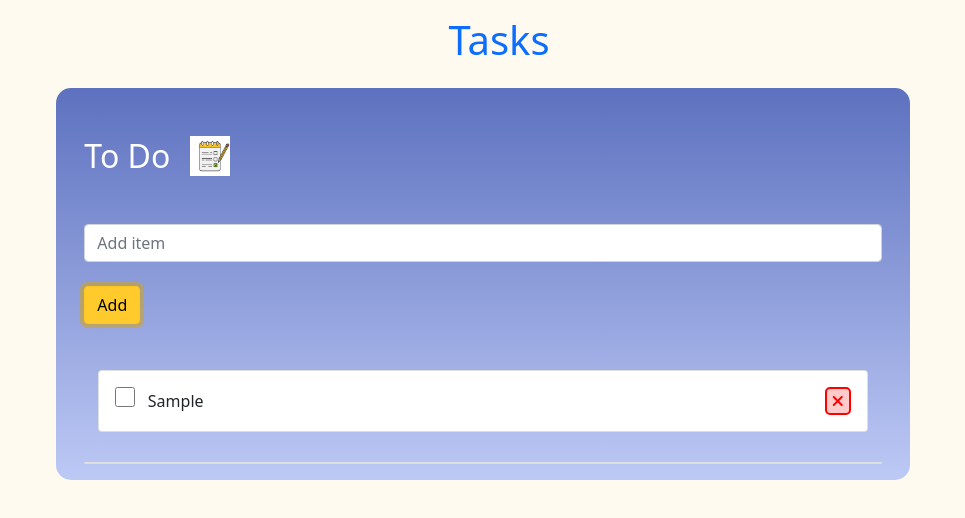
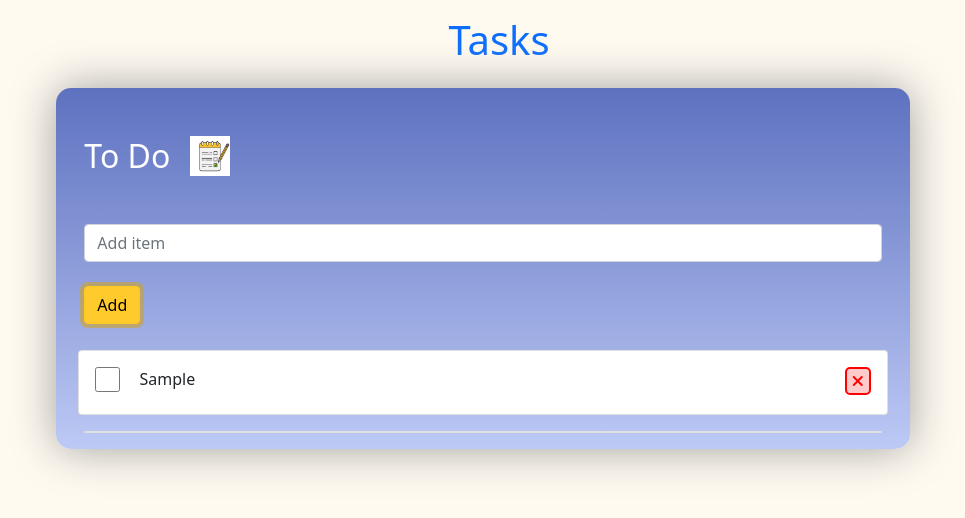
Before and after one commit to mridulthakur009/To-Do-App, a plain HTML site: page index.html in a window 1280 px wide. Both pictures are taken after typing "Sample" into the empty fields and a click on the button "Add". Shown: the whole page, without its empty margins (157-1122 px from the left). Drawn offline with Linux system fonts and the light colour scheme.

Commit message:
addded functionalty

```diff
--- a/css/style.css
+++ b/css/style.css
@@ -11,6 +11,7 @@
 .bg6579C8{
     background: linear-gradient( to bottom, #5D71BF , #bdc9f5  );
     border-radius: 15px;
+    box-shadow: 0px 0px 45px #a0a0a0;
 }
 
 .delete{
@@ -23,10 +24,11 @@
 
 .text {
     text-decoration: none;
+    padding: 15px;
   }
 
 .card{
-  margin: 30px;
+  margin: 10px;
 }
   .checkbox:checked ~ .text {
     text-decoration: line-through;
@@ -41,6 +43,10 @@
   }
 
   .checkbox{
-    height: 20px;
-    width: 20px;
+    height: 25px;
+    width: 25px;
   }
+
+  p{
+    vertical-align: top;
+  }
--- a/index.html
+++ b/index.html
@@ -12,13 +12,13 @@
 
   <body class="bgFFFAF0">
 
-    <section >
-  <div class="container-fluid ">
-    <div class="row">
+    <section class="">
+  <div class="container-fluid">
+    <div class="row ">
       <div class="col-12 m-3">
         <h1 class="text-center text-primary">Tasks</h1>
       </div>
-      <div class="col-8 offset-2 bg6579C8">
+      <div class="col-8 offset-2 bg6579C8 ">
         <div class="row">
           <div class="col-12 m-3 mt-5">
             <h2 class="text-white">To Do</h2>
--- a/js/script.js
+++ b/js/script.js
@@ -12,7 +12,7 @@ function add() {
       newTask.innerHTML = `
           <div class="card-body">
               <input type="checkbox" class="checkbox">
-              <p class="text"> &nbsp; ${input.value}</p>
+              <p class="text"> ${input.value}</p>
               <label for="checkbox"></label>
               <button class="delete">
                   <i class="fa-solid fa-xmark" style="color: #ff0000;" onclick="removeTask(this.parentNode.parentNode)"></i>
@@ -27,5 +27,5 @@ function add() {
 }
 
 function removeTask(task) {
-  task.remove();
+  task.parentNode.remove();
 }
```
